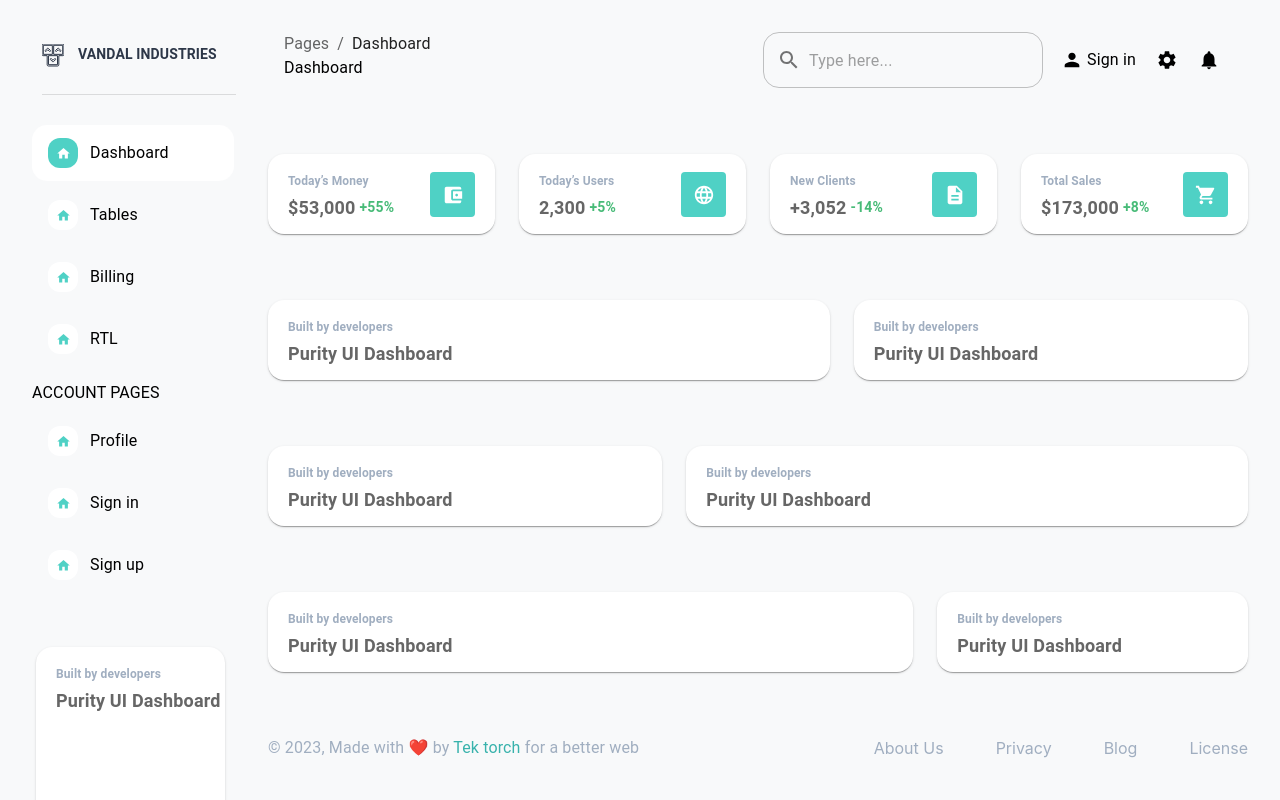
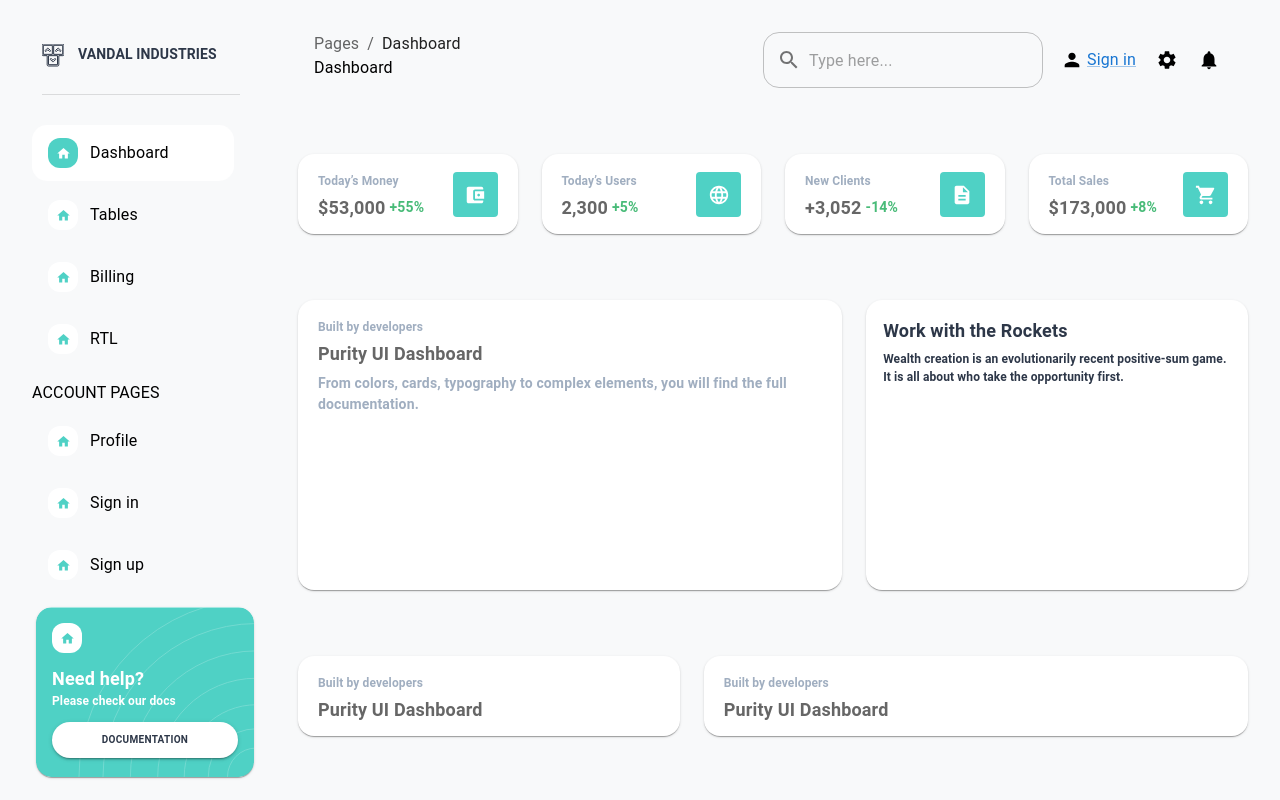
Before and after one commit to cyriel04/inflexion-cyriel, a React (Create React App) app: page / in a window 1280 px wide. Built offline with nearby package versions, Linux system fonts and the light colour scheme.

Commit message:
Added page router

```diff
--- a/package.json
+++ b/package.json
@@ -16,6 +16,7 @@
     "@types/react-dom": "^18.0.11",
     "react": "^18.2.0",
     "react-dom": "^18.2.0",
+    "react-router-dom": "^6.9.0",
     "react-scripts": "5.0.1",
     "typescript": "^4.9.5",
     "web-vitals": "^2.1.4"
--- a/src/App.tsx
+++ b/src/App.tsx
@@ -1,3 +1,4 @@
+import { BrowserRouter, Route, Routes } from 'react-router-dom'
 import Dashboard from './pages/Dashboard'
 import SignIn from './pages/SignIn'
 import SignUp from './pages/SignUp'
@@ -5,9 +6,14 @@ import SignUp from './pages/SignUp'
 function App() {
 	return (
 		<div className="App">
-			{/* <SignIn /> */}
-			{/* <SignUp /> */}
-			<Dashboard />
+			<BrowserRouter>
+				<Routes>
+					<Route index path="/" element={<Dashboard />} />
+					<Route path="signin" element={<SignIn />} />
+					<Route path="signup" element={<SignUp />} />
+					{/* <Route path="*" element={<NoPage />} /> */}
+				</Routes>
+			</BrowserRouter>
 		</div>
 	)
 }
--- a/src/components/IFTextField.tsx
+++ b/src/components/IFTextField.tsx
@@ -1,8 +1,6 @@
 import { FormControl, FormLabel, outlinedInputClasses, TextField } from '@mui/material'
 
 const IFTextField = ({ textFieldProps, ...props }: any) => {
-	console.log(props, 'test')
-	console.log(textFieldProps, 'test')
 	return (
 		<FormControl sx={{ width: '100%', maxWidth: '350px', marginBottom: '24px' }} {...props}>
 			{props?.label && <FormLabel sx={{ textAlign: 'left', marginBottom: '6px' }}>{props?.label}</FormLabel>}
--- a/src/components/Navigation.tsx
+++ b/src/components/Navigation.tsx
@@ -11,22 +11,22 @@ const links = [
 	{
 		label: 'DASHBOARD',
 		icon: Dashboard,
-		link: '#'
+		link: '/'
 	},
 	{
 		label: 'PROFILE',
 		icon: Profile,
-		link: '#'
+		link: '/profile'
 	},
 	{
 		label: 'SIGN UP',
 		icon: SignUp,
-		link: '#'
+		link: '/signup'
 	},
 	{
 		label: 'SIGN IN',
 		icon: SignIn,
-		link: '#'
+		link: '/signin'
 	}
 ]
 
@@ -36,13 +36,13 @@ const Navigation = ({ focusedBackground = false }) => {
 			<div className="navigation-content">
 				<IFLogo focusedBackground={focusedBackground} />
 				<div className="navigation-links">
-					{links.map(({ label, icon }: { label: string; icon: any }) => {
+					{links.map(({ label, icon, link }: { label: string; icon: any; link: string }) => {
 						const LinkIcon: React.ElementType<any> = icon
 						return (
 							<>
 								<div className="navigation-link">
 									<SvgIcon viewBox="0 0 12 12">{<LinkIcon />}</SvgIcon>
-									<Link href="#">{label}</Link>
+									<Link href={link}>{label}</Link>
 								</div>
 							</>
 						)
--- a/src/pages/Dashboard.tsx
+++ b/src/pages/Dashboard.tsx
@@ -30,6 +30,8 @@ import {
 import Footer from '../components/Footer'
 import IFLogo from '../components/IFLogo'
 import IFTextField from '../components/IFTextField'
+import IFButton from '../components/IFButton'
+import Docs from '../assets/docs-bg.svg'
 
 const dashboardList = [
 	{
@@ -184,16 +186,38 @@ const Dashboard = () => {
 					))}
 				</List>
 
-				<Card sx={{ borderRadius: '16px', height: '170px', margin: '40px 12px 200px 36px', display: 'inline-block' }}>
-					<CardContent sx={{ padding: '18px 0px 18px 20px', display: 'flex', justifyContent: 'space-between' }}>
-						<div>
-							<Typography sx={{ fontSize: 12, fontWeight: 700, color: '#A0AEC0' }} color="text.secondary" gutterBottom>
-								Built by developers
-							</Typography>
-							<Typography sx={{ fontSize: 18, fontWeight: 700, marginRight: '4px' }} color="text.secondary" gutterBottom>
-								Purity UI Dashboard
-							</Typography>
-						</div>
+				<Card sx={{ borderRadius: '16px', margin: '0px 12px 200px 36px', backgroundImage: `url(${Docs})` }}>
+					<CardContent
+						sx={{ background: 'transparent', height: '138px', paddingBottom: 'unset !important', marginBottom: '16px' }}
+					>
+						<IconButton
+							sx={{
+								minWidth: '30px',
+								width: '30px',
+								height: '30px',
+								background: '#fff',
+								display: 'flex',
+								alignItems: 'center',
+								justifyContent: 'center',
+								borderRadius: '12px',
+								color: '#4FD1C5'
+							}}
+						>
+							<Home sx={{ fontSize: '15px' }} />
+						</IconButton>
+						<Typography
+							sx={{ fontSize: 18, fontWeight: 700, marginTop: '12px', marginBottom: 'unset', color: '#fff' }}
+							color="text.secondary"
+							gutterBottom
+						>
+							Need help?
+						</Typography>
+						<Typography sx={{ fontSize: 12, fontWeight: 700, color: '#fff' }} color="text.secondary" gutterBottom>
+							Please check our docs
+						</Typography>
+						<IFButton sx={{ width: '100%', marginTop: '8px' }} background="#fff" sentiment="#2D3748">
+							DOCUMENTATION
+						</IFButton>
 					</CardContent>
 				</Card>
 			</div>
@@ -203,13 +227,13 @@ const Dashboard = () => {
 					height: '100%',
 					background: '#F8F9FA',
 					position: 'fixed',
-					width: 'calc(100% - 300px)',
 					display: 'block',
 					left: 'auto',
 					top: 0,
 					right: 0,
 					padding: '32px',
-					overflow: 'auto'
+					overflow: 'auto',
+					marginLeft: '266px'
 				}}
 			>
 				<div className="header" style={{ marginLeft: '16px', display: 'flex', justifyContent: 'space-between' }}>
@@ -244,15 +268,16 @@ const Dashboard = () => {
 								fontSize: '22px'
 							}}
 						/>
-						<Typography
+						<Link
 							variant="body1"
 							sx={{
 								marginLeft: '4px',
 								marginRight: '20px'
 							}}
+							href="/signin"
 						>
 							Sign in
-						</Typography>
+						</Link>
 						<Settings
 							sx={{
 								fontSize: '22px',
@@ -333,7 +358,7 @@ const Dashboard = () => {
 
 				<Grid container spacing={3}>
 					<Grid item xs={7}>
-						<Card sx={{ marginTop: '66px', borderRadius: '16px', height: '80px' }}>
+						<Card sx={{ marginTop: '66px', borderRadius: '16px', height: '290px' }}>
 							<CardContent sx={{ padding: '18px 20px', display: 'flex', justifyContent: 'space-between' }}>
 								<div>
 									<Typography
@@ -344,17 +369,13 @@ const Dashboard = () => {
 										Built by developers
 									</Typography>
 									<Typography
-										sx={{ fontSize: 18, marginBottom: '22px', fontWeight: 700, marginRight: '4px' }}
+										sx={{ fontSize: 18, fontWeight: 700, marginRight: '4px' }}
 										color="text.secondary"
 										gutterBottom
 									>
 										Purity UI Dashboard
 									</Typography>
-									<Typography
-										sx={{ fontSize: 14, marginBottom: '22px', fontWeight: 700, color: '#48BB78' }}
-										color="text.secondary"
-										gutterBottom
-									>
+									<Typography sx={{ fontSize: 14, marginBottom: '22px', fontWeight: 700, color: '#A0AEC0' }} gutterBottom>
 										From colors, cards, typography to complex elements, you will find the full documentation.
 									</Typography>
 								</div>
@@ -363,29 +384,29 @@ const Dashboard = () => {
 					</Grid>
 
 					<Grid item xs={5}>
-						<Card sx={{ marginTop: '66px', borderRadius: '16px', height: '80px' }}>
-							<CardContent sx={{ padding: '18px 20px', display: 'flex', justifyContent: 'space-between' }}>
+						<Card sx={{ marginTop: '66px', borderRadius: '16px', height: '290px' }}>
+							<CardContent
+								sx={{
+									padding: '17px',
+									display: 'flex',
+									justifyContent: 'space-between'
+								}}
+							>
 								<div>
 									<Typography
-										sx={{ fontSize: 12, fontWeight: 700, color: '#A0AEC0' }}
+										sx={{ fontSize: 18, fontWeight: 700, marginRight: '4px', color: '#2D3748' }}
 										color="text.secondary"
 										gutterBottom
 									>
-										Built by developers
+										Work with the Rockets
 									</Typography>
 									<Typography
-										sx={{ fontSize: 18, marginBottom: '22px', fontWeight: 700, marginRight: '4px' }}
+										sx={{ fontSize: 12, fontWeight: 700, color: '#2D3748' }}
 										color="text.secondary"
 										gutterBottom
 									>
-										Purity UI Dashboard
-									</Typography>
-									<Typography
-										sx={{ fontSize: 14, marginBottom: '22px', fontWeight: 700, color: '#48BB78' }}
-										color="text.secondary"
-										gutterBottom
-									>
-										From colors, cards, typography to complex elements, you will find the full documentation.
+										Wealth creation is an evolutionarily recent positive-sum game. It is all about who take the
+										opportunity first.
 									</Typography>
 								</div>
 							</CardContent>
```
Also changed, not shown: 1 other file (tests, documents, lock files or other folders).
